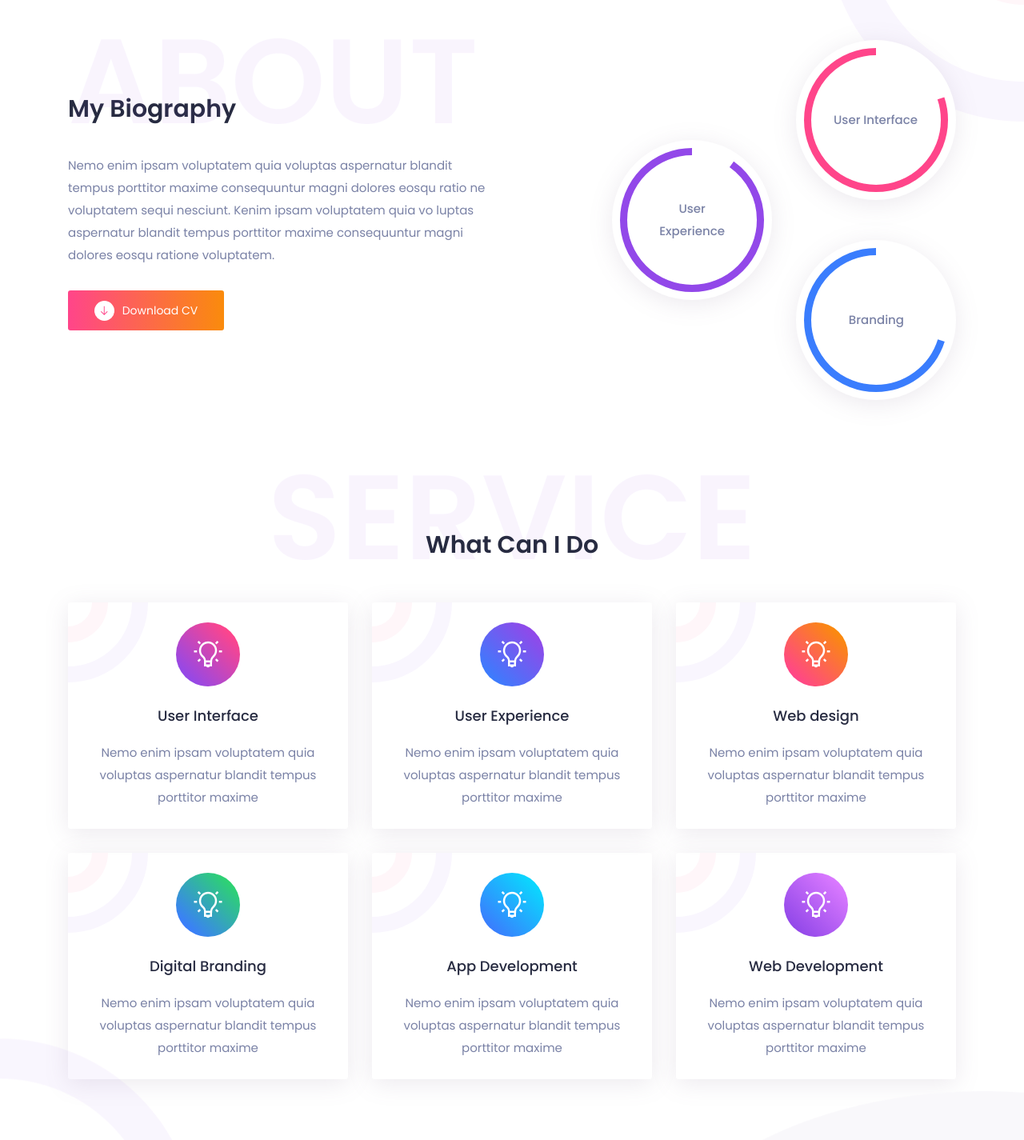
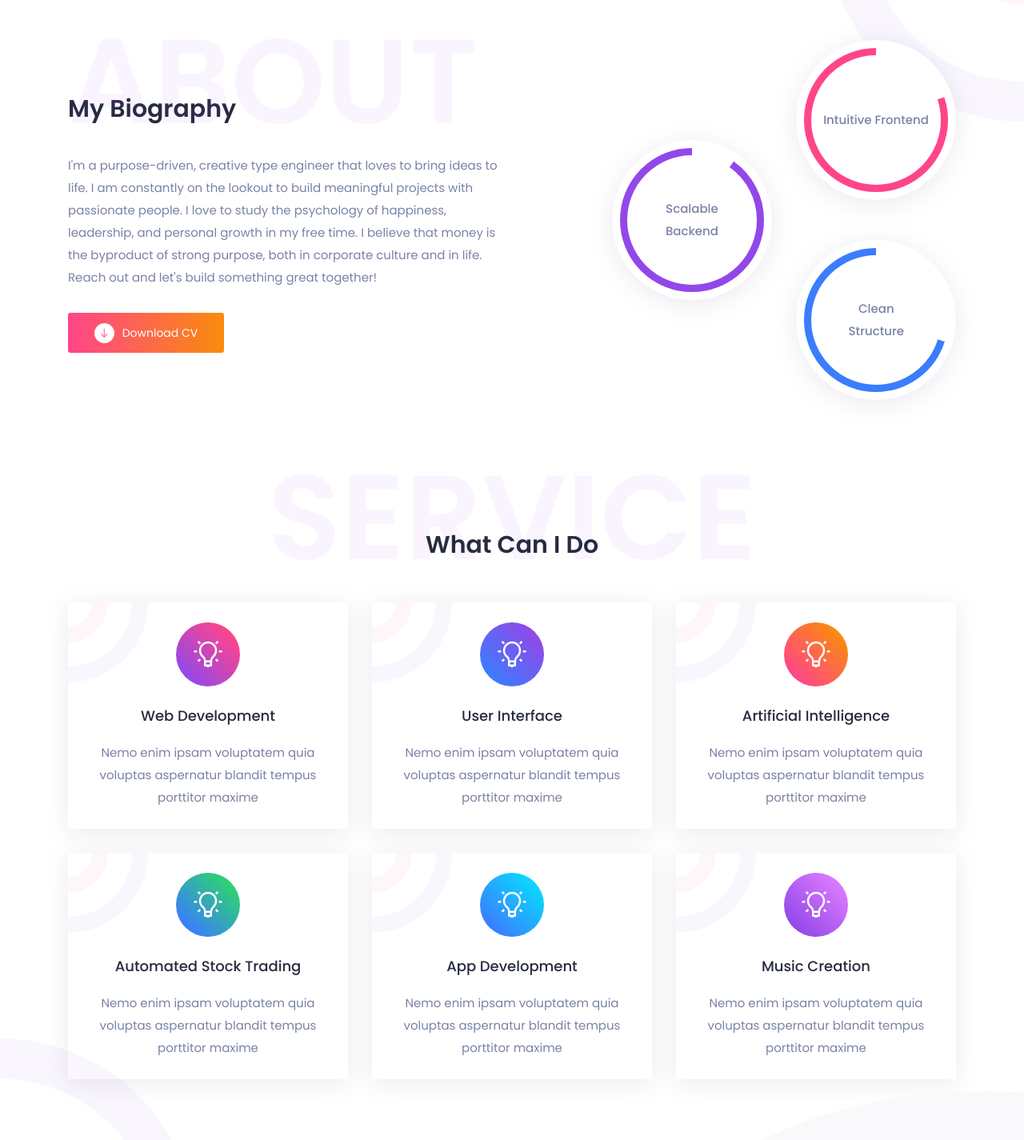
Before and after one commit to ekoshelev/ekoshelev.github.io, a plain HTML site: page src/index.html in a window 1280 px wide. Shown: the part 880-2305 px from the top of the page at 80% size. Drawn offline with nearby package versions, Linux system fonts and the light colour scheme; some packages are replaced by stand-ins of ours; files that its build step writes are made by us from their sources.

Commit message:
added content

```diff
--- a/src/index.html
+++ b/src/index.html
@@ -82,7 +82,7 @@
           <section class="heading_style1">
             <span>Hello,</span>
             <h1 class="m-top-20">This is <span>Lizzie</span></h1>
-            <p class="m-top-35 m-bottom-35">I like to build things that matter. <br> Musician, software engineer, mac n cheese connoisseur.</p>
+            <p class="m-top-35 m-bottom-35">I like to build things that matter. <br> Software engineer, musician, mac n cheese connoisseur.</p>
             <a class="btn btn-primary gradient-one" href="#">Hire Me Now</a>
           </section>
         </div>
@@ -106,9 +106,10 @@
           <h1 class="m-bottom-40 card-title"> My Biography </h1>
           <div class="card">
             <div class="">
-              <p class="card-text m-bottom-30">Nemo enim ipsam voluptatem quia voluptas aspernatur blandit tempus porttitor maxime
-                consequuntur magni dolores eosqu ratio ne voluptatem sequi nesciunt. Kenim ipsam voluptatem quia vo luptas
-                aspernatur blandit tempus porttitor maxime consequuntur magni dolores eosqu ratione voluptatem.</p>
+              <p class="card-text m-bottom-30">I'm a purpose-driven, creative type engineer that loves to bring ideas to life.
+                I am constantly on the lookout to build meaningful projects with passionate people.  I love to study the psychology of happiness,
+              leadership, and personal growth in my free time. I believe that money is
+            the byproduct of strong purpose, both in corporate culture and in life. Reach out and let's build something great together!</p>
               <a class="btn btn-secondary gradient-two" href=""><i class="la la la-arrow-down"></i> Download CV</a>
             </div>
           </div>
@@ -117,16 +118,16 @@
           <div class="row">
             <div class="col-xl-6 col-sm-6 m-top-50 m-bottom-50 d-flex align-items-center justify-content-center">
               <div id="progress1" class="progress">
-                <p class="progress-text">User<br> Experience</p>
+                <p class="progress-text">Scalable<br> Backend</p>
               </div>
             </div>
             <div class="col-lg-6 col-md-6 col-sm-6 d-flex align-items-start justify-content-center">
               <div class="by-progress">
                 <div id="progress2" class="progress m-bottom-50">
-                  <p class="progress-text">User Interface</p>
+                  <p class="progress-text">Intuitive Frontend</p>
                 </div>
                 <div id="progress3" class="progress">
-                  <p class="progress-text">Branding</p>
+                  <p class="progress-text">Clean<br> Structure</p>
                 </div>
               </div>
             </div>
@@ -152,7 +153,7 @@
               <div class="icon1 m-auto rounded-circle icon-80x80">
                 <i class="la la-lightbulb-o"></i>
               </div>
-              <h4 class="card-title m-top-20 m-bottom-15"> User Interface</h4>
+              <h4 class="card-title m-top-20 m-bottom-15"> Web Development</h4>
               <p class="card-text">Nemo enim ipsam voluptatem quia voluptas aspernatur blandit tempus porttitor maxime</p>
             </div>
           </div>
@@ -164,7 +165,7 @@
               <div class="icon2 m-auto rounded-circle icon-80x80">
                 <i class="la la-lightbulb-o"></i>
               </div>
-              <h4 class="card-title m-top-20 m-bottom-15"> User Experience</h4>
+              <h4 class="card-title m-top-20 m-bottom-15"> User Interface</h4>
               <p class="card-text">Nemo enim ipsam voluptatem quia voluptas aspernatur blandit tempus porttitor maxime</p>
             </div>
           </div>
@@ -176,7 +177,7 @@
               <div class="icon3 m-auto rounded-circle icon-80x80">
                 <i class="la la-lightbulb-o"></i>
               </div>
-              <h4 class="card-title m-top-20 m-bottom-15"> Web design</h4>
+              <h4 class="card-title m-top-20 m-bottom-15"> Artificial Intelligence</h4>
               <p class="card-text">Nemo enim ipsam voluptatem quia voluptas aspernatur blandit tempus porttitor maxime</p>
             </div>
           </div>
@@ -188,7 +189,7 @@
               <div class="icon4 m-auto rounded-circle icon-80x80">
                 <i class="la la-lightbulb-o"></i>
               </div>
-              <h4 class="card-title m-top-20 m-bottom-15"> Digital Branding</h4>
+              <h4 class="card-title m-top-20 m-bottom-15"> Automated Stock Trading</h4>
               <p class="card-text">Nemo enim ipsam voluptatem quia voluptas aspernatur blandit tempus porttitor maxime</p>
             </div>
           </div>
@@ -212,7 +213,7 @@
               <div class="icon6 m-auto rounded-circle icon-80x80">
                 <i class="la la-lightbulb-o"></i>
               </div>
-              <h4 class="card-title m-top-20 m-bottom-15"> Web Development</h4>
+              <h4 class="card-title m-top-20 m-bottom-15"> Music Creation</h4>
               <p class="card-text">Nemo enim ipsam voluptatem quia voluptas aspernatur blandit tempus porttitor maxime</p>
             </div>
           </div>
```
